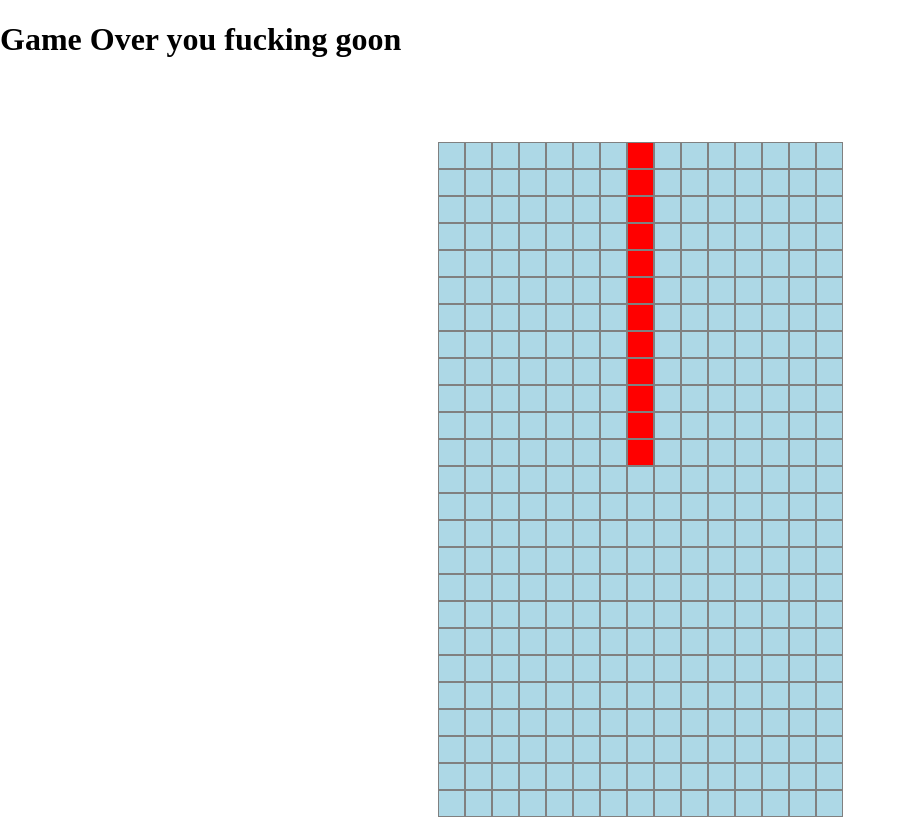
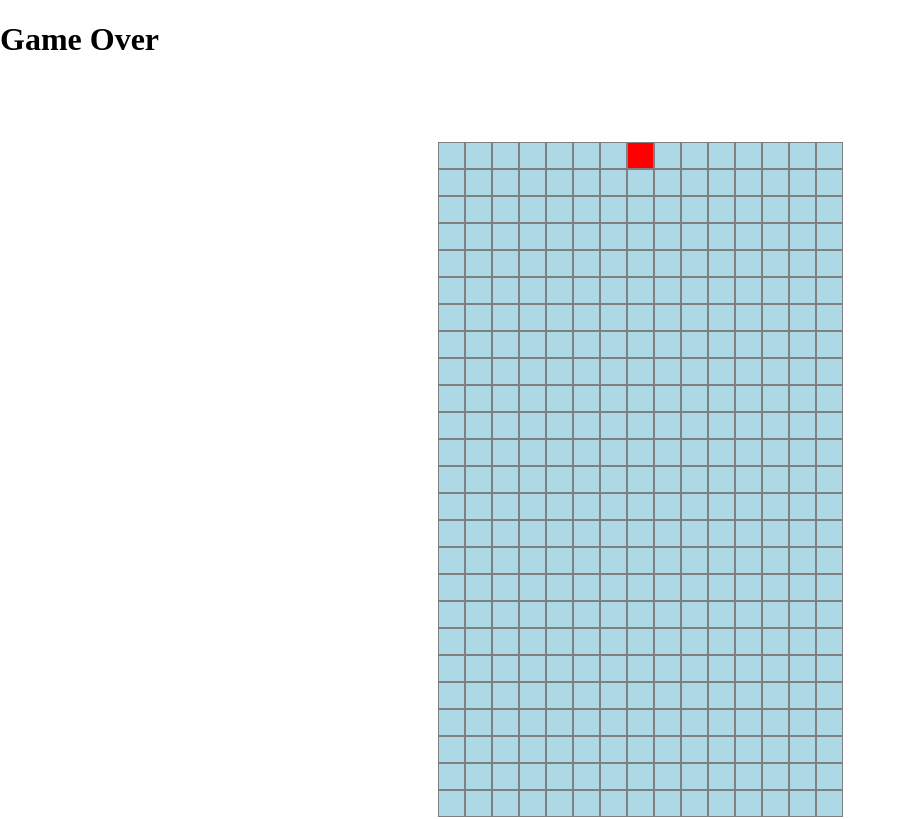
Before and after one commit to iamBevan/snake, a React (Create React App) app: page / in a window 1280 px wide. Shown: the top 819 px of the page, without its empty margins (0-905 px from the left). Built offline with nearby package versions, Linux system fonts and the light colour scheme; the HTML template or start-up script is replaced by a standard one.

Commit message:
removed tail

```diff
--- a/src/components/grid/Grid.tsx
+++ b/src/components/grid/Grid.tsx
@@ -27,7 +27,7 @@ function Grid() {
 	});
 
 	const gameOver = () => {
-		return <h1>Game Over you fucking goon</h1>;
+		return <h1>Game Over</h1>;
 	};
 
 	const runSnake = () => {
@@ -36,6 +36,7 @@ function Grid() {
 				case "up":
 					const up = produce(grid, (gridCopy) => {
 						gridCopy[yPos - 1][xPos] = 1;
+						gridCopy[yPos][xPos] = 0;
 					});
 					setYPos(yPos - 1);
 					setGrid(up);
@@ -44,6 +45,7 @@ function Grid() {
 					setGrid(
 						produce(grid, (gridCopy) => {
 							gridCopy[yPos + 1][xPos] = 1;
+							gridCopy[yPos][xPos] = 0;
 						})
 					);
 					setYPos(yPos + 1);
@@ -53,6 +55,7 @@ function Grid() {
 					setGrid(
 						produce(grid, (gridCopy) => {
 							gridCopy[yPos][xPos - 1] = 1;
+							gridCopy[yPos][xPos] = 0;
 						})
 					);
 					setXPos(xPos - 1);
@@ -62,6 +65,7 @@ function Grid() {
 					setGrid(
 						produce(grid, (gridCopy) => {
 							gridCopy[yPos][xPos + 1] = 1;
+							gridCopy[yPos][xPos] = 0;
 						})
 					);
 					setXPos(xPos + 1);
```
